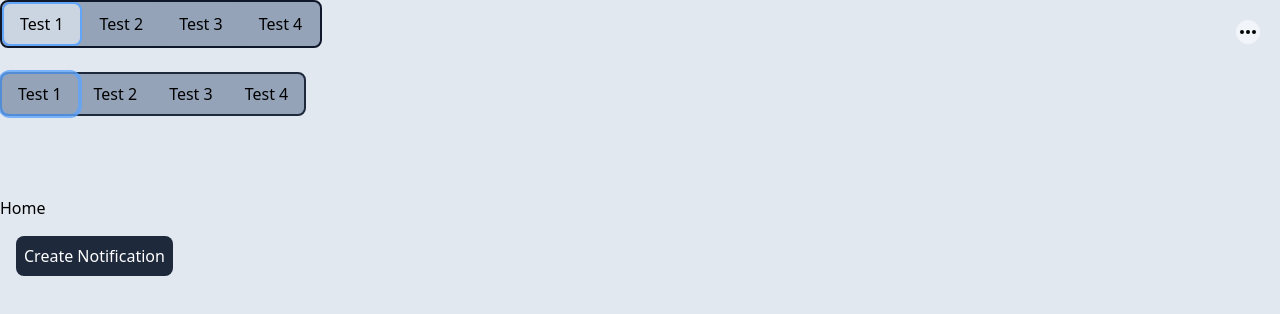
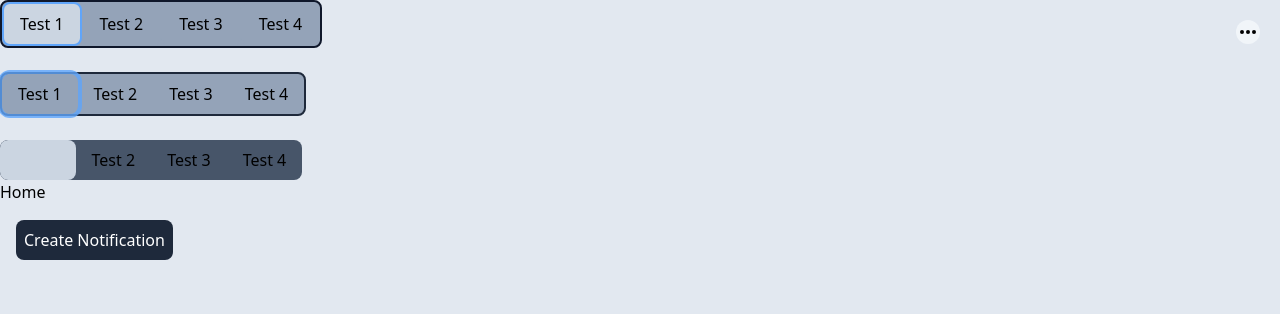
Before and after one commit to freddan88/vite-test-app, a React (Vite) app: page / in a window 1280 px wide. Shown: the top 314 px of the page. Built offline with nearby package versions, Linux system fonts and the light colour scheme.

Commit message:
Created switch with overlay

```diff
--- a/src/components/SwitchBoardFilter3.tsx
+++ b/src/components/SwitchBoardFilter3.tsx
@@ -1,4 +1,4 @@
-import React, { useEffect, useState } from 'react';
+import React, { RefObject, useEffect, useRef, useState } from 'react';
 
 interface switchBoardProps {
   label: string;
@@ -13,29 +13,46 @@ interface IProps {
 }
 
 let isCanceled = false;
+let translate = 0;
 
 const SwitchBoardFilter3: React.FC<IProps> = ({ filterData }) => {
   const [selected, setSelected] = useState(1);
+  const [position, setPosition] = useState(1);
 
   useEffect(() => {
     // Documentation hooks as lifecycle-methods:
     // https://dev.to/trentyang/replace-lifecycle-with-hooks-in-react-3d4n
   }, []);
 
-  console.log(selected);
+  const listArray: RefObject<HTMLLIElement[]> = useRef([]);
+
+  useEffect(() => {
+    if (listArray.current && listArray.current.length > 0) {
+      const newPosition =
+        listArray.current[selected - 1].getBoundingClientRect().x;
+      setPosition(Math.ceil(newPosition));
+    }
+  }, [selected]);
 
   return (
-    <ul className="inline-flex select-none rounded-lg bg-slate-600">
-      {filterData.map((filterItem) => {
+    <ul className="inline-flex select-none overflow-hidden rounded-lg bg-slate-600">
+      {filterData.map((filterItem, index) => {
         const isActive = selected === filterItem.value;
         return (
           <li
             key={filterItem.value}
-            className={`relative after:absolute after:inset-0 after:z-10 after:origin-top-left after:bg-slate-200 after:transition-all`}
+            className="relative"
+            ref={(el) => (listArray.current![index] = el!)}
           >
+            {index === 0 && (
+              <div
+                className="absolute inset-0 z-50 w-full overflow-hidden rounded-lg bg-slate-300 transition-all"
+                style={{ transform: `translateX(${position}px)` }}
+              />
+            )}
             <button
               value={filterItem.value}
-              className="w-full px-8 py-4"
+              className="px-4 py-2"
               onClick={() => setSelected(filterItem.value)}
             >
               {filterItem.label}
```
